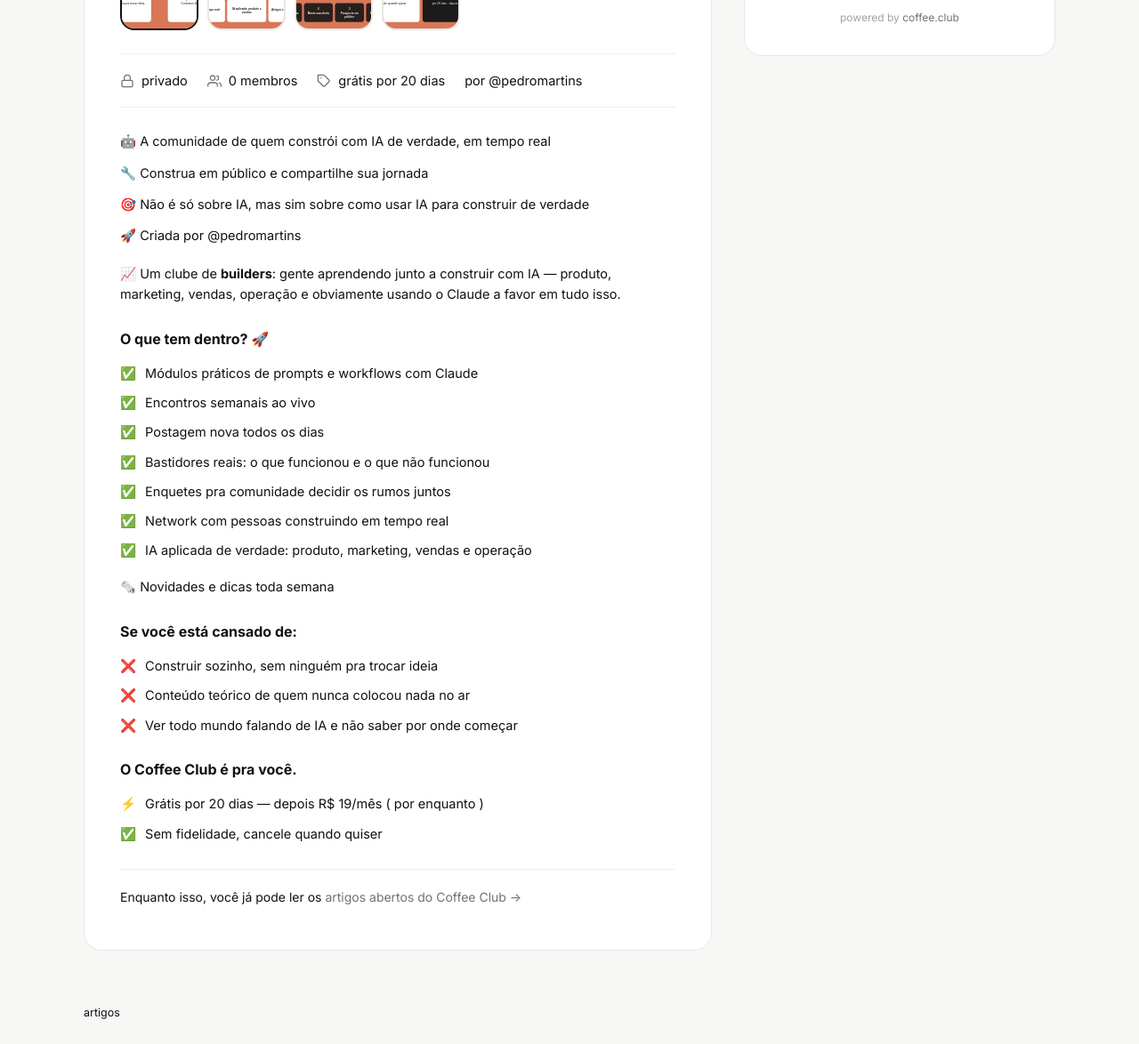
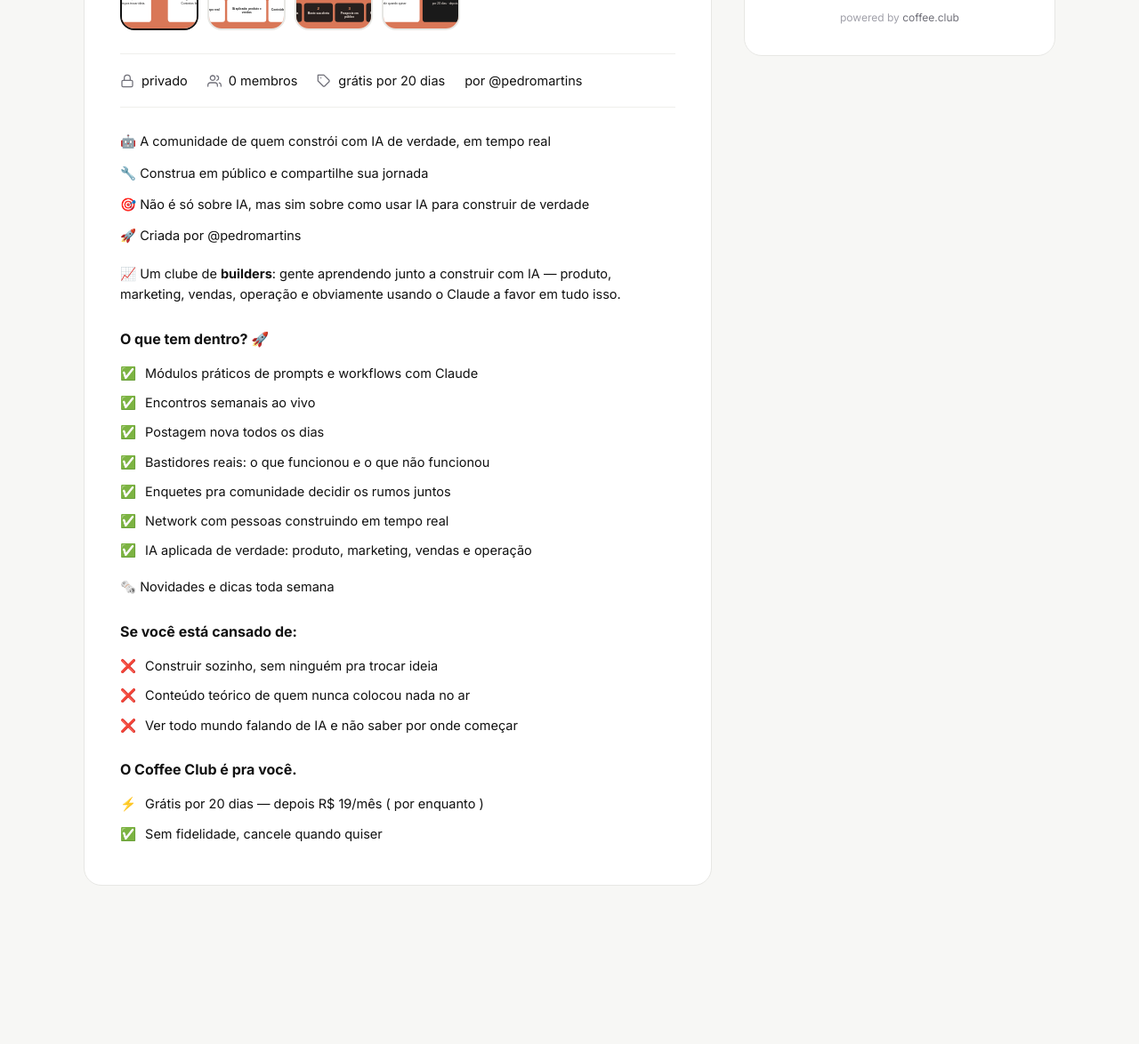
Before and after one commit to PedroHenriqueMartins7/Cmd, a plain HTML site: page index.html in a window 1280 px wide. Shown: the part 646-1820 px from the top of the page at 89% size. After the commit the page ends 1702 px from the top, so only its background shows below. Drawn offline with Linux system fonts and the light colour scheme.

Commit message:
Add files via upload

```diff
--- a/index.html
+++ b/index.html
@@ -1953,7 +1953,7 @@
           <div class="promo-cell">Enquetes pra decidir os rumos</div>
           <div class="promo-cell">Network em tempo real</div>
           <div class="promo-cell">IA aplicada: produto e vendas</div>
-          <div class="promo-cell">Artigos e bastidores</div>
+          <div class="promo-cell">Conteúdo e bastidores</div>
         </div>
       </div>
 
@@ -2033,7 +2033,6 @@
         <li><span class="ico">✅</span> Sem fidelidade, cancele quando quiser</li>
       </ul>
 
-      <p class="footnote">Enquanto isso, você já pode ler os <a href="claudinhopage.html">artigos abertos do Coffee Club →</a></p>
     </div>
   </main>
 
@@ -2070,7 +2069,6 @@
 
 </div>
 
-<div class="footer"><a href="claudinhopage.html">artigos</a></div>
 
 <!-- ===== LOGIN (mesma página) ===== -->
 <div id="login-view">
@@ -2285,7 +2283,7 @@
         <div class="side-body">
           <div class="side-title">Coffee Club</div>
           <a class="side-link" href="#">coffee.club</a>
-          <p class="side-desc">A comunidade de quem constrói em público. Artigos, encontros semanais, postagens diárias, enquetes e network com quem está construindo em tempo real.</p>
+          <p class="side-desc">A comunidade de quem constrói em público. Encontros semanais, postagens diárias, enquetes e network com quem está construindo em tempo real.</p>
           <div class="stats">
             <div><span class="n">0</span><span class="l">membros</span></div>
             <div><span class="n">0</span><span class="l">online</span></div>
```
